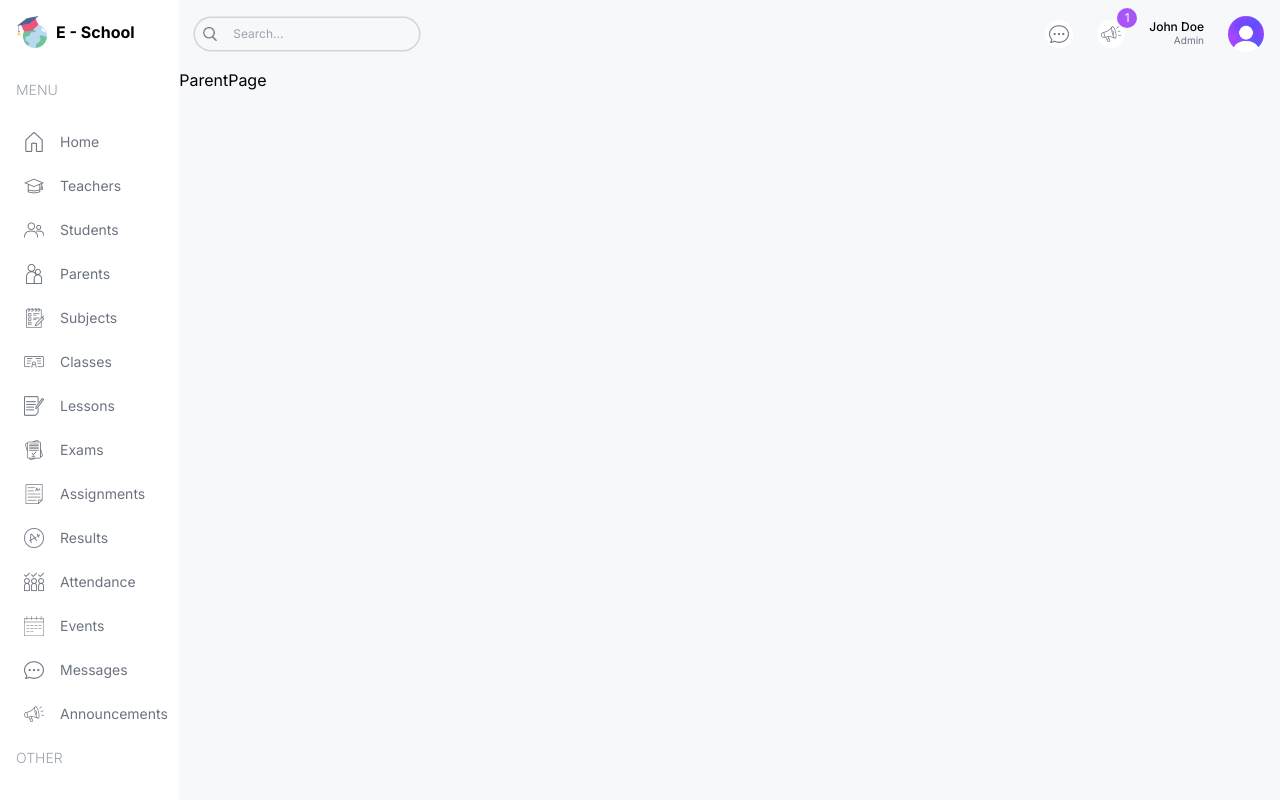
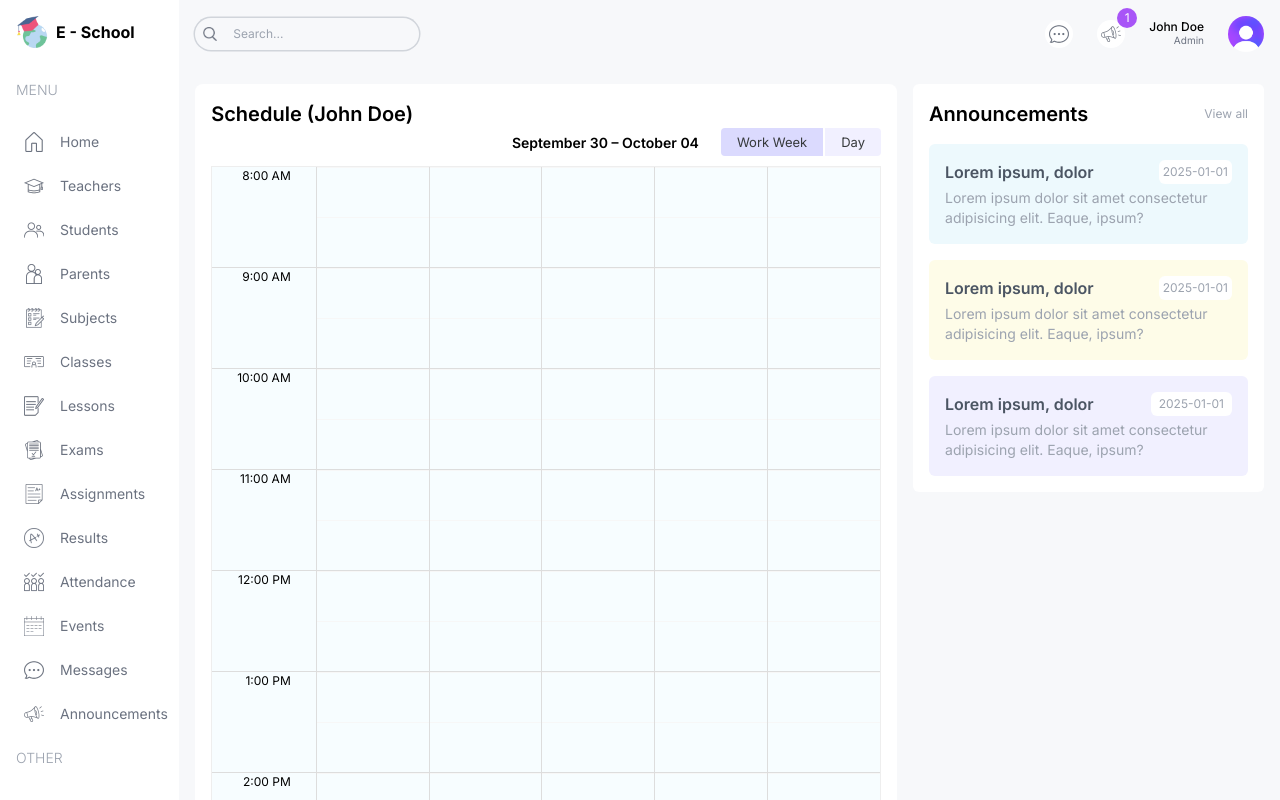
Before and after one commit to NMLEAF/Next-Dashboard, a Next.js app: page /parent in a window 1280 px wide. Built offline with nearby package versions, Linux system fonts and the light colour scheme.

Commit message:
Schedules --- ADDED

```diff
--- a/package.json
+++ b/package.json
@@ -9,8 +9,11 @@
     "lint": "next lint"
   },
   "dependencies": {
+    "@types/react-big-calendar": "^1.8.12",
+    "moment": "^2.30.1",
     "next": "14.2.5",
     "react": "^18",
+    "react-big-calendar": "^1.15.0",
     "react-calendar": "^5.0.0",
     "react-dom": "^18",
     "recharts": "^2.12.7"
--- a/src/app/(dashboard)/layout.tsx
+++ b/src/app/(dashboard)/layout.tsx
@@ -11,7 +11,7 @@
   return (
     <div className="h-screen flex">
       {/* Left */}
-      <div className="w-[14%] md:w-[8%] lg:w-[16%] xl:w-[14%] p-4 overflow-scroll">
+      <div className="w-[14%] md:w-[8%] lg:w-[16%] xl:w-[14%] p-4 overflow-y-scroll">
         <Link
           href="/"
           className="flex items-center justify-center lg:justify-start gap-2 "
@@ -24,7 +24,7 @@
       </div>
 
       {/* Right */}
-      <div className="w-[86%] md:w-[92%] lg:[84%] xl:w-[86%] bg-[#f7f8fa] overflow-scroll">
+      <div className="w-[86%] md:w-[92%] lg:[84%] xl:w-[86%] bg-[#f7f8fa] overflow-y-scroll flex flex-col">
         <Header />
         {children}
       </div>
--- a/src/app/(dashboard)/parent/page.tsx
+++ b/src/app/(dashboard)/parent/page.tsx
@@ -1,5 +1,23 @@
+import Announcements from "@/components/Announcements";
+import BigCalendar from "@/components/BigCalendar";
+
 const ParentPage = () => {
-  return <div>ParentPage</div>;
+  return (
+    <div className="flex flex-col xl:flex-row p-4 gap-4 flex-1">
+      {/* LEFT */}
+      <div className="w-full xl:w-2/3">
+        <div className="h-full bg-white p-4 rounded-lg">
+          <h1 className="text-xl font-semibold">Schedule (John Doe)</h1>
+          <BigCalendar />
+        </div>
+      </div>
+
+      {/* RIGHT */}
+      <div className="w-full xl:w-1/3 flex flex-col gap-8">
+        <Announcements />
+      </div>
+    </div>
+  );
 };
 
 export default ParentPage;
--- a/src/app/(dashboard)/teacher/page.tsx
+++ b/src/app/(dashboard)/teacher/page.tsx
@@ -1,5 +1,23 @@
+import Announcements from "@/components/Announcements";
+import BigCalendar from "@/components/BigCalendar";
+
 const TeacherPage = () => {
-  return <div>TeacherPage</div>;
+  return (
+    <div className="flex flex-col xl:flex-row p-4 gap-4">
+      {/* LEFT */}
+      <div className="w-full xl:w-2/3">
+        <div className="h-full bg-white p-4 rounded-lg">
+          <h1 className="text-xl font-semibold">Schedule</h1>
+          <BigCalendar />
+        </div>
+      </div>
+
+      {/* RIGHT */}
+      <div className="w-full xl:w-1/3 flex flex-col gap-8">
+        <Announcements />
+      </div>
+    </div>
+  );
 };
 
 export default TeacherPage;
--- a/src/app/globals.css
+++ b/src/app/globals.css
@@ -20,3 +20,111 @@
 .react-calendar button {
   border-radius: 6px !important;
 }
+
+.rbc-btn-group:first-child {
+  display: none !important;
+}
+
+.rbc-toolbar-label {
+  text-align: right !important;
+  padding: 0px 20px !important;
+  font-size: 14px;
+  font-weight: 600;
+}
+
+.rbc-btn-group:last-child {
+  font-size: 13px !important;
+}
+
+.rbc-btn-group:last-child button {
+  border: none !important;
+  background-color: #f1f0ff !important;
+  margin-left: 2px !important;
+}
+
+.rbc-toolbar button.rbc-active {
+  background-color: #dbdafe !important;
+  box-shadow: none !important;
+}
+
+.rbc-time-view {
+  border-color: #eee !important;
+}
+
+.rbc-time-header {
+  display: none !important;
+}
+
+.rbc-allday-cell {
+  display: none !important;
+}
+
+.rbc-row-content {
+  border: none !important;
+}
+
+.rbc-time-content {
+  border: none !important;
+}
+
+.rbc-time-gutter.rbc-time-column {
+  font-size: 12px !important;
+}
+
+.rbc-time-gutter.rbc-time-column .rbc-time-slot {
+  padding: 0px 20px !important;
+}
+
+.rbc-timeslot-group {
+  background-color: #f7fdff !important;
+  min-height: 100px !important;
+}
+
+.rbc-day-slot {
+  font-size: 14px !important;
+}
+
+.rbc-event {
+  border: none !important;
+  color: #000 !important;
+  padding: 10px !important;
+  margin: 10px !important;
+  width: 99% !important;
+}
+
+.rbc-event:nth-child(1) {
+  background-color: #e2f8ff !important;
+}
+
+.rbc-event:nth-child(2) {
+  background-color: #fefce8 !important;
+}
+
+.rbc-event:nth-child(3) {
+  background-color: #f2f1ff !important;
+}
+
+.rbc-event:nth-child(4) {
+  background-color: #fdf2fb !important;
+}
+
+.rbc-event:nth-child(5) {
+  background-color: #e2f8ff !important;
+}
+
+.rbc-event:nth-child(6) {
+  background-color: #fefce8 !important;
+}
+
+.rbc-event:nth-child(7) {
+  background-color: #f2f1ff !important;
+}
+
+.rbc-event:nth-child(8) {
+  background-color: #fdf2fb !important;
+}
+
+.rbc-event-label {
+  color: gray !important;
+  margin-bottom: 5px !important;
+}
--- a/src/components/Announcements.tsx
+++ b/src/components/Announcements.tsx
@@ -2,14 +2,14 @@
   return (
     <div className="rounded-md bg-white p-4">
       <div className="flex items-center justify-between">
-        <h1>Announcements</h1>
+        <h1 className="font-semibold text-xl">Announcements</h1>
         <span className="text-xs text-gray-400">View all</span>
       </div>
 
       <div className="flex flex-col mt-4 gap-4">
         <div className="bg-eSkyLight rounded-md p-4">
           <div className="flex items-center justify-between">
-            <h1 className="font-medium">Lorem ipsum, dolor</h1>
+            <h1 className="font-semibold text-gray-600">Lorem ipsum, dolor</h1>
             <span className="text-xs text-gray-400 bg-white p-1 rounded-md">
               2025-01-01
             </span>
@@ -22,7 +22,7 @@
 
         <div className="bg-eYellowLight rounded-md p-4">
           <div className="flex items-center justify-between">
-            <h1 className="font-medium">Lorem ipsum, dolor</h1>
+            <h1 className="font-semibold text-gray-600">Lorem ipsum, dolor</h1>
             <span className="text-xs text-gray-400 bg-white p-1 rounded-md">
               2025-01-01
             </span>
@@ -35,7 +35,7 @@
 
         <div className="bg-ePurpleLight rounded-md p-4 adf">
           <div className="flex items-center justify-between">
-            <h1 className="font-medium">Lorem ipsum, dolor</h1>
+            <h1 className="font-semibold text-gray-600">Lorem ipsum, dolor</h1>
             <span className="text-xs text-gray-400 bg-white px-2 py-1 rounded-md">
               2025-01-01
             </span>
--- /dev/null
+++ b/src/components/BigCalendar.tsx
@@ -0,0 +1,40 @@
+"use client";
+
+import {
+  Calendar,
+  momentLocalizer,
+  View,
+  Views,
+  ViewsProps,
+} from "react-big-calendar";
+import moment from "moment";
+import { calendarEvents } from "@/lib/data";
+import "react-big-calendar/lib/css/react-big-calendar.css";
+import { useState } from "react";
+
+const localizer = momentLocalizer(moment);
+
+const BigCalendar = () => {
+  const [view, setView] = useState<View>(Views.WORK_WEEK);
+
+  const handleOnChangeView = (selectedView: View) => {
+    setView(selectedView);
+  };
+
+  return (
+    <Calendar
+      localizer={localizer}
+      events={calendarEvents}
+      startAccessor="start"
+      endAccessor="end"
+      views={["work_week", "day"]}
+      view={view}
+      onView={handleOnChangeView}
+      style={{ height: "98%" }}
+      min={new Date(2025, 1, 0, 8, 0, 0)}
+      max={new Date(2025, 1, 0, 17, 0, 0)}
+    />
+  );
+};
+
+export default BigCalendar;
--- a/src/lib/data.ts
+++ b/src/lib/data.ts
@@ -915,149 +915,148 @@
   },
 ];
 
-
 // YOU SHOULD CHANGE THE DATES OF THE EVENTS TO THE CURRENT DATE TO SEE THE EVENTS ON THE CALENDAR
 export const calendarEvents = [
   {
     title: "Math",
     allDay: false,
-    start: new Date(2024, 7, 12, 8, 0),
-    end: new Date(2024, 7, 12, 8, 45),
+    start: new Date(2024, 9, 6, 8, 0),
+    end: new Date(2024, 9, 6, 8, 45),
   },
   {
     title: "English",
     allDay: false,
-    start: new Date(2024, 7, 12, 9, 0),
-    end: new Date(2024, 7, 12, 9, 45),
+    start: new Date(2024, 9, 6, 9, 0),
+    end: new Date(2024, 9, 6, 9, 45),
   },
   {
     title: "Biology",
     allDay: false,
-    start: new Date(2024, 7, 12, 10, 0),
-    end: new Date(2024, 7, 12, 10, 45),
+    start: new Date(2024, 9, 6, 10, 0),
+    end: new Date(2024, 9, 6, 10, 45),
   },
   {
     title: "Physics",
     allDay: false,
-    start: new Date(2024, 7, 12, 11, 0),
-    end: new Date(2024, 7, 12, 11, 45),
+    start: new Date(2024, 9, 6, 13, 0),
+    end: new Date(2024, 9, 6, 13, 45),
   },
   {
     title: "Chemistry",
     allDay: false,
-    start: new Date(2024, 7, 12, 13, 0),
-    end: new Date(2024, 7, 12, 13, 45),
+    start: new Date(2024, 9, 6, 14, 0),
+    end: new Date(2024, 9, 6, 14, 45),
   },
   {
     title: "History",
     allDay: false,
-    start: new Date(2024, 7, 12, 14, 0),
-    end: new Date(2024, 7, 12, 14, 45),
+    start: new Date(2024, 9, 6, 15, 0),
+    end: new Date(2024, 9, 6, 15, 45),
   },
   {
     title: "English",
     allDay: false,
-    start: new Date(2024, 7, 13, 9, 0),
-    end: new Date(2024, 7, 13, 9, 45),
+    start: new Date(2024, 9, 7, 9, 0),
+    end: new Date(2024, 9, 7, 9, 45),
   },
   {
     title: "Biology",
     allDay: false,
-    start: new Date(2024, 7, 13, 10, 0),
-    end: new Date(2024, 7, 13, 10, 45),
+    start: new Date(2024, 9, 7, 10, 0),
+    end: new Date(2024, 9, 7, 10, 45),
   },
   {
     title: "Physics",
     allDay: false,
-    start: new Date(2024, 7, 13, 11, 0),
-    end: new Date(2024, 7, 13, 11, 45),
+    start: new Date(2024, 9, 7, 11, 0),
+    end: new Date(2024, 9, 7, 11, 45),
   },
 
   {
     title: "History",
     allDay: false,
-    start: new Date(2024, 7, 13, 14, 0),
-    end: new Date(2024, 7, 13, 14, 45),
+    start: new Date(2024, 9, 7, 14, 0),
+    end: new Date(2024, 9, 7, 14, 45),
   },
   {
     title: "Math",
     allDay: false,
-    start: new Date(2024, 7, 14, 8, 0),
-    end: new Date(2024, 7, 14, 8, 45),
+    start: new Date(2024, 9, 9, 8, 0),
+    end: new Date(2024, 9, 9, 8, 45),
   },
   {
     title: "Biology",
     allDay: false,
-    start: new Date(2024, 7, 14, 10, 0),
-    end: new Date(2024, 7, 14, 10, 45),
+    start: new Date(2024, 9, 9, 10, 0),
+    end: new Date(2024, 9, 9, 10, 45),
   },
 
   {
     title: "Chemistry",
     allDay: false,
-    start: new Date(2024, 7, 14, 13, 0),
-    end: new Date(2024, 7, 14, 13, 45),
+    start: new Date(2024, 9, 9, 13, 0),
+    end: new Date(2024, 9, 9, 13, 45),
   },
   {
     title: "History",
     allDay: false,
-    start: new Date(2024, 7, 14, 14, 0),
-    end: new Date(2024, 7, 13, 14, 45),
+    start: new Date(2024, 9, 9, 14, 0),
+    end: new Date(2024, 9, 9, 14, 45),
   },
   {
     title: "English",
     allDay: false,
-    start: new Date(2024, 7, 15, 9, 0),
-    end: new Date(2024, 7, 15, 9, 45),
+    start: new Date(2024, 9, 11, 9, 0),
+    end: new Date(2024, 9, 11, 9, 45),
   },
   {
     title: "Biology",
     allDay: false,
-    start: new Date(2024, 7, 15, 10, 0),
-    end: new Date(2024, 7, 15, 10, 45),
+    start: new Date(2024, 9, 11, 10, 0),
+    end: new Date(2024, 9, 11, 10, 45),
   },
   {
     title: "Physics",
     allDay: false,
-    start: new Date(2024, 7, 15, 11, 0),
-    end: new Date(2024, 7, 15, 11, 45),
+    start: new Date(2024, 9, 11, 11, 0),
+    end: new Date(2024, 9, 11, 11, 45),
   },
 
   {
     title: "History",
     allDay: false,
-    start: new Date(2024, 7, 15, 14, 0),
-    end: new Date(2024, 7, 15, 14, 45),
+    start: new Date(2024, 9, 11, 14, 0),
+    end: new Date(2024, 9, 11, 14, 45),
   },
   {
     title: "Math",
     allDay: false,
-    start: new Date(2024, 7, 16, 8, 0),
-    end: new Date(2024, 7, 16, 8, 45),
+    start: new Date(2024, 9, 16, 8, 0),
+    end: new Date(2024, 9, 16, 8, 45),
   },
   {
     title: "English",
     allDay: false,
-    start: new Date(2024, 7, 16, 9, 0),
-    end: new Date(2024, 7, 16, 9, 45),
+    start: new Date(2024, 9, 16, 9, 0),
+    end: new Date(2024, 9, 16, 9, 45),
   },
 
   {
     title: "Physics",
     allDay: false,
-    start: new Date(2024, 7, 16, 11, 0),
-    end: new Date(2024, 7, 16, 11, 45),
+    start: new Date(2024, 9, 16, 11, 0),
+    end: new Date(2024, 9, 16, 11, 45),
   },
   {
     title: "Chemistry",
     allDay: false,
-    start: new Date(2024, 7, 16, 13, 0),
-    end: new Date(2024, 7, 16, 13, 45),
+    start: new Date(2024, 9, 16, 13, 0),
+    end: new Date(2024, 9, 16, 13, 45),
   },
   {
     title: "History",
     allDay: false,
-    start: new Date(2024, 7, 16, 14, 0),
-    end: new Date(2024, 7, 16, 14, 45),
+    start: new Date(2024, 9, 16, 14, 0),
+    end: new Date(2024, 9, 16, 14, 45),
   },
 ];
```
Also changed, not shown: src/app/(dashboard)/student/page.tsx (+21 -1 lines), 1 other file (tests, documents, lock files or other folders).
